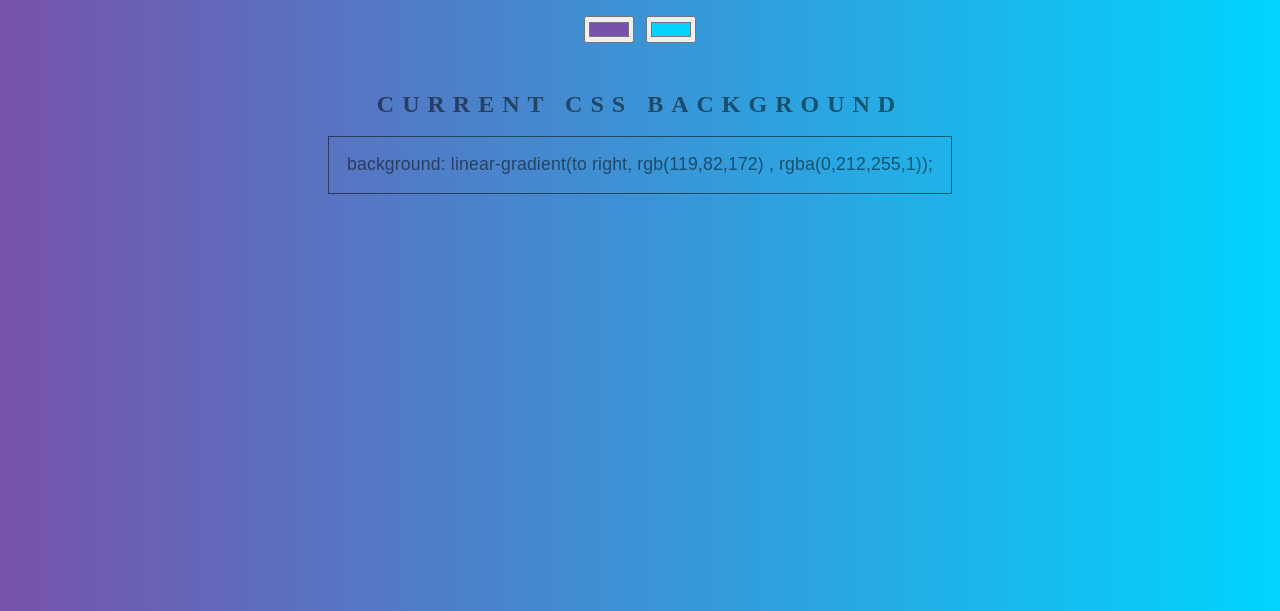
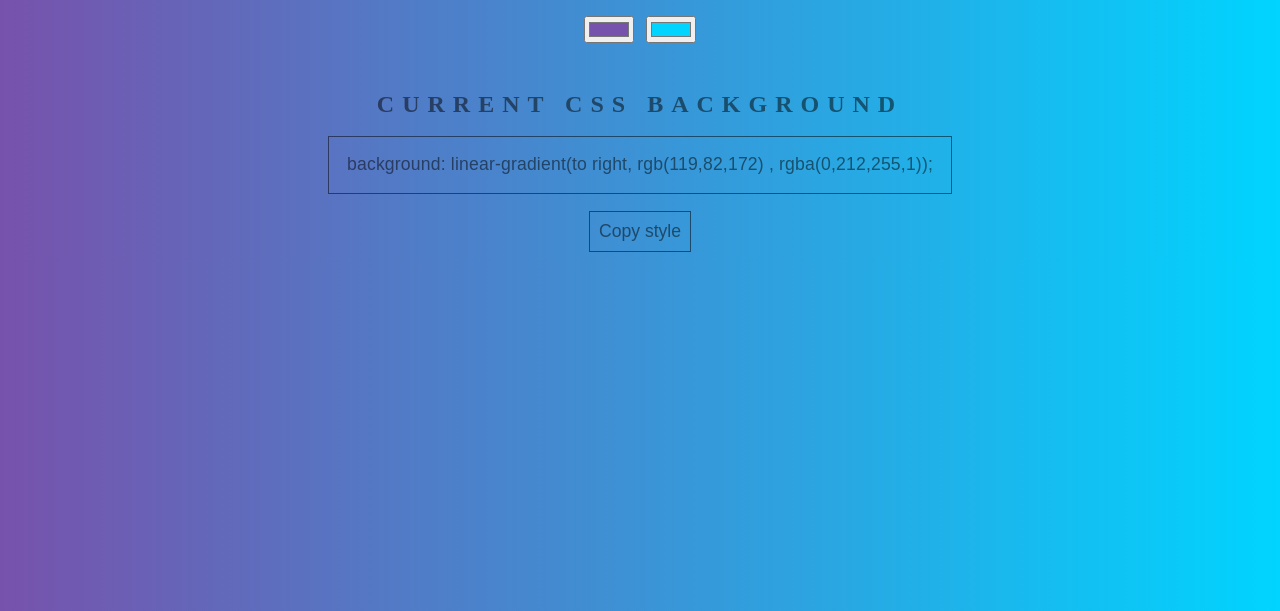
Before and after one commit to anna-kulyk/background-gradient-generator, a plain HTML site: page index.html in a window 1280 px wide. Shown: the part 189-800 px from the top of the page. Drawn offline with Linux system fonts and the light colour scheme.

Commit message:
add copy button

```diff
--- a/index.html
+++ b/index.html
@@ -10,7 +10,7 @@
 	<input class="color2" type="color" name="color2" id="" value="#00d4ff">
 	<h2>Current CSS Background</h2>
 	<h3>background: linear-gradient(to right, rgb(119,82,172) , rgba(0,212,255,1));</h3>
-
+	<button class="btn" id="copy">Copy style</button>
 	<script type="text/javascript" src="script.js"></script>
 </body>
 </html>
--- a/script.js
+++ b/script.js
@@ -1,11 +1,18 @@
 let color1 = document.querySelector('.color1');
 let color2 = document.querySelector('.color2');
 let output = document.querySelector('h3');
+let copyBtn = document.querySelector('#copy');
 
 color1.addEventListener('input', changeBackgroundColor);
 color2.addEventListener('input', changeBackgroundColor);
+copyBtn.addEventListener('click', copyToClipboard)
 
 function changeBackgroundColor() {
 	document.body.style.background = `linear-gradient(to right, ${color1.value} , ${color2.value})`;
 	output.textContent = `background: ${document.body.style.background};`;
 }
+
+function copyToClipboard() {
+	let copyText = output.textContent;
+	navigator.clipboard.writeText(copyText);
+}
--- a/style.css
+++ b/style.css
@@ -31,3 +31,18 @@ h3 {
   border: 1px solid rgba(0,0,0,.5);
   padding: 1em;
 }
+
+.btn {
+  font: 400 1.1em 'Raleway', sans-serif;
+  color: rgba(0,0,0,.5);
+  border: 1px solid rgba(0,0,0,.5);
+  padding: 0.5em;
+  display: block;
+  margin: 0 auto;
+  background-color: transparent;
+  transition: background-color 0.3s ease 0s;
+}
+
+.btn:hover {
+  background-color: rgba(0,0,0,.1);
+}
```
